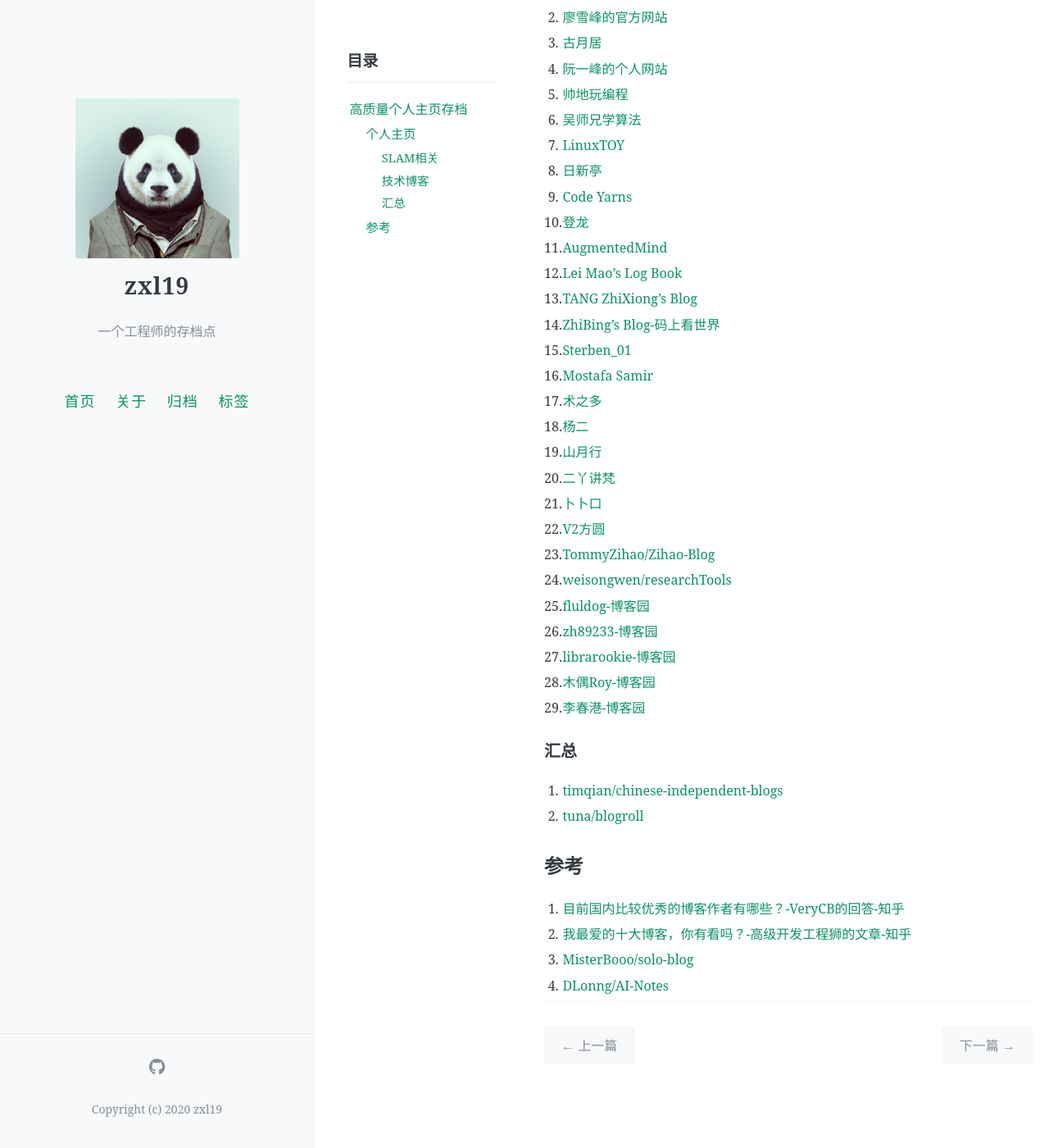
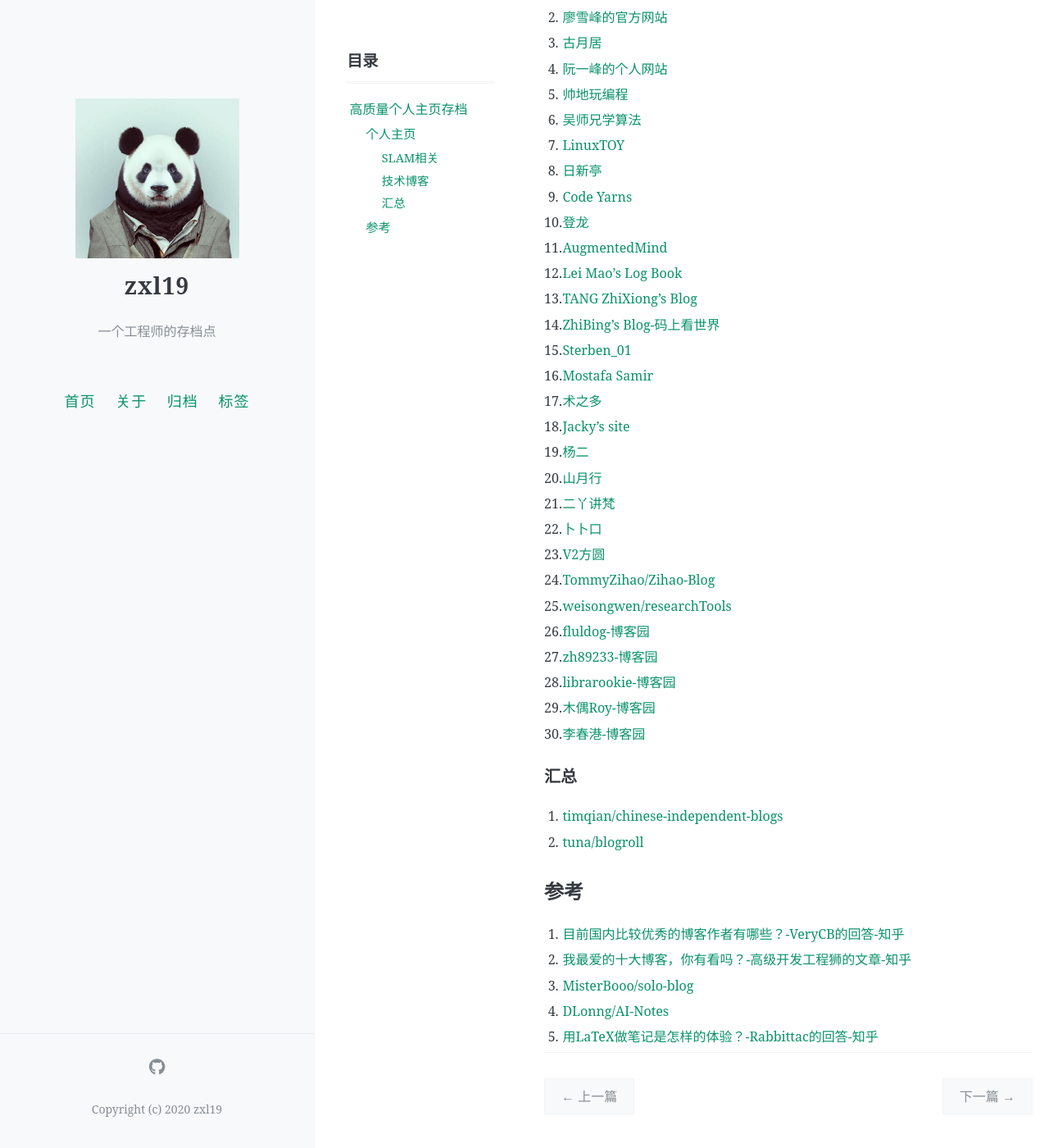
Before and after one commit to zxl19/zxl19.github.io, a Jekyll site: the page built from _posts/2022-09-20-personal-blog.md, in a window 1280 px wide and 1400 px high, scrolled down 759 px. Shown: the whole window at 82% size. Built offline with Jekyll 4.4.1, drawn with Linux system fonts in a browser that asks for light colours; comment, search, counter and statistics services are not loaded.

Commit message:
Update Posts

```diff
--- a/_posts/2022-09-20-personal-blog.md
+++ b/_posts/2022-09-20-personal-blog.md
@@ -48,18 +48,19 @@ pinned: false
 15. [Sterben_01](https://sterben-01.github.io)
 16. [Mostafa Samir](https://mostafa-samir.github.io/)
 17. [术之多](https://www.shuzhiduo.com)
-18. [杨二](https://yangerxiao.com)
-19. [山月行](https://shanyue.tech)
-20. [二丫讲梵](http://wiki.eryajf.net)
-21. [卜卜口](https://i.magiconch.com)
-22. [V2方圆](https://www.v2fy.com)
-23. [TommyZihao/Zihao-Blog](https://github.com/TommyZihao/Zihao-Blog)
-24. [weisongwen/researchTools](https://github.com/weisongwen/researchTools)
-25. [fluldog-博客园](https://www.cnblogs.com/fluidog)
-26. [zh89233-博客园](https://www.cnblogs.com/love-zf)
-27. [librarookie-博客园](https://www.cnblogs.com/librarookie)
-28. [木偶Roy-博客园](https://www.cnblogs.com/jyroy)
-29. [李春港-博客园](https://www.cnblogs.com/lcgbk)
+18. [Jacky's site](https://jackywang2001.github.io)
+19. [杨二](https://yangerxiao.com)
+20. [山月行](https://shanyue.tech)
+21. [二丫讲梵](http://wiki.eryajf.net)
+22. [卜卜口](https://i.magiconch.com)
+23. [V2方圆](https://www.v2fy.com)
+24. [TommyZihao/Zihao-Blog](https://github.com/TommyZihao/Zihao-Blog)
+25. [weisongwen/researchTools](https://github.com/weisongwen/researchTools)
+26. [fluldog-博客园](https://www.cnblogs.com/fluidog)
+27. [zh89233-博客园](https://www.cnblogs.com/love-zf)
+28. [librarookie-博客园](https://www.cnblogs.com/librarookie)
+29. [木偶Roy-博客园](https://www.cnblogs.com/jyroy)
+30. [李春港-博客园](https://www.cnblogs.com/lcgbk)
 
 ### 汇总
 
@@ -72,3 +73,4 @@ pinned: false
 2. [我最爱的十大博客，你有看吗？-高级开发工程狮的文章-知乎](https://zhuanlan.zhihu.com/p/377302681)
 3. [MisterBooo/solo-blog](https://github.com/MisterBooo/solo-blog)
 4. [DLonng/AI-Notes](https://github.com/DLonng/AI-Notes)
+5. [用LaTeX做笔记是怎样的体验？-Rabbittac的回答-知乎](https://www.zhihu.com/question/362654946/answer/1896187222)
```
Also changed, not shown: _posts/2021-06-23-math-tool.md (+3 -0 lines), _posts/2022-07-20-tikz-note.md (+6 -6 lines).
